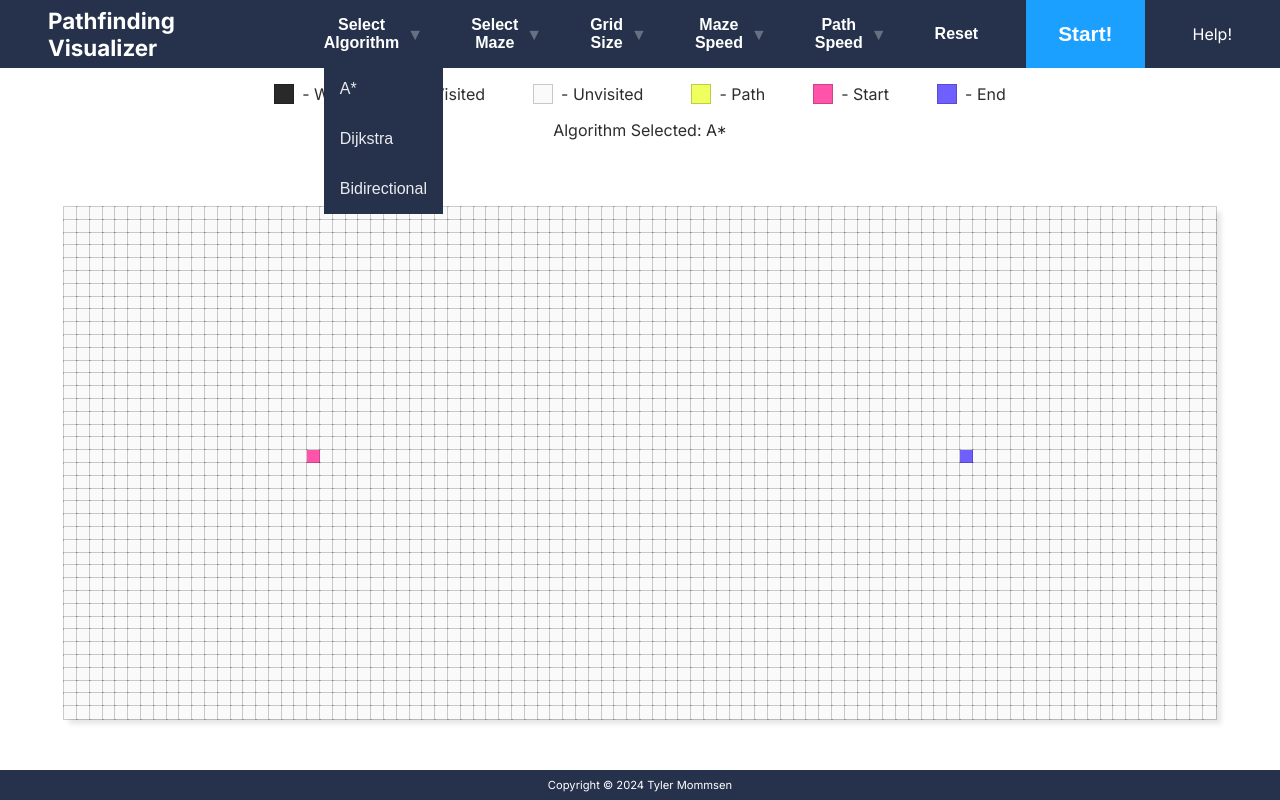
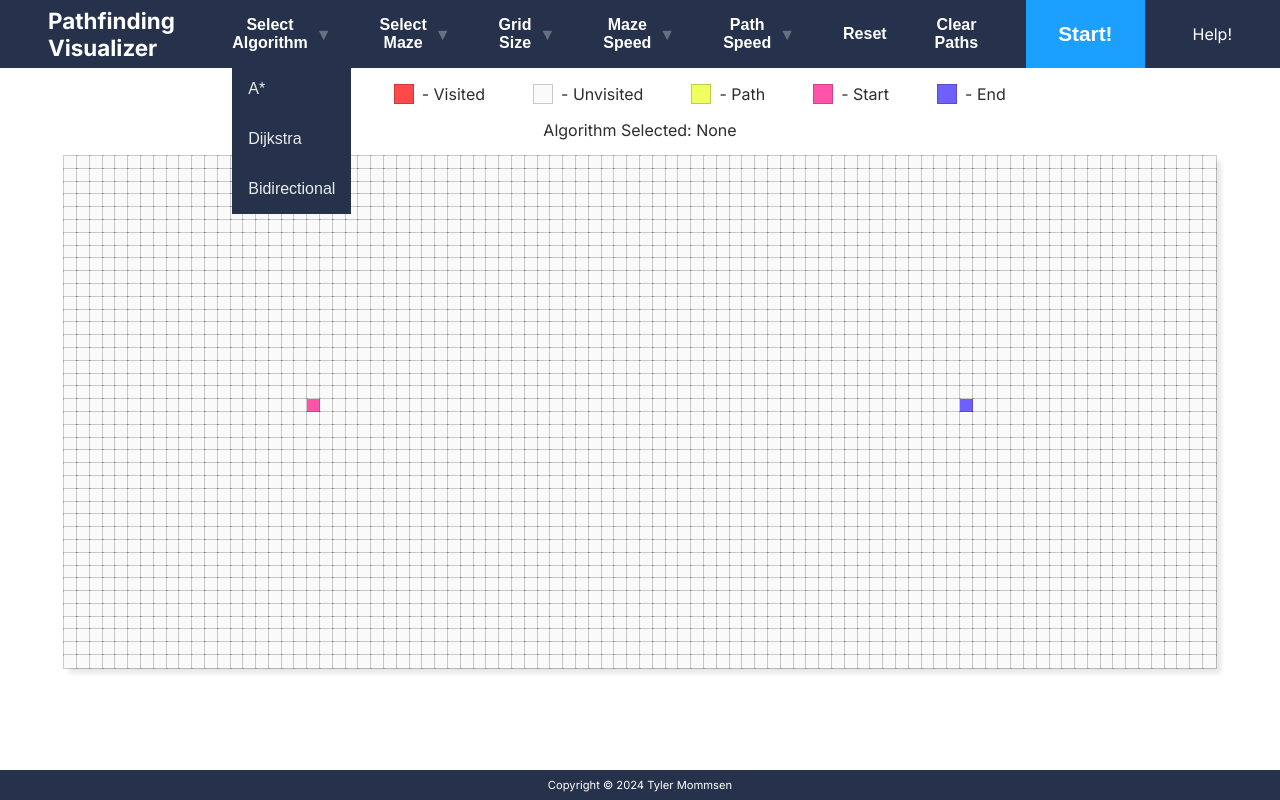
Before and after one commit to spsokhi/pathfinding-visualizer, a Next.js app: page / in a window 1280 px wide. Both pictures are taken after a click on the button "Select Algorithm". Built offline with nearby package versions, Linux system fonts and the light colour scheme.

Commit message:
Add reset and clear paths button

```diff
--- a/src/components/grid.tsx
+++ b/src/components/grid.tsx
@@ -52,14 +52,62 @@ export default function Grid() {
 	const [draggingNode, setDraggingNode] = useState<'start' | 'end' | null>(null); // checks if user is dragging start or end node
 	const [temporaryNode, setTemporaryNode] = useState<number | null>(null); // used to visualize dragging start/end node
 
-	const { start } = useSelections();
+	const { start, setStart, selections, resetClicked, setResetClicked, clearPaths, setClearPaths } =
+		useSelections();
+
+	const resetFullGrid = () => {
+		const newGrid = grid.map((node, index) => {
+			return {
+				...node,
+				isPath: false,
+				isOpenSet: false,
+				isClosedSet: false,
+				isWall: false,
+				previousNode: null,
+				gCost: Infinity,
+				hCost: 0,
+				neighbors: [],
+			};
+		});
+		addNeighbors(newGrid, GRID_WIDTH, GRID_HEIGHT);
+		setGrid(newGrid);
+		setResetClicked(false);
+	};
+
+	const resetPaths = () => {
+		const newGrid = grid.map((node, index) => {
+			return {
+				...node,
+				isPath: false,
+				isOpenSet: false,
+				isClosedSet: false,
+				previousNode: null,
+				gCost: Infinity,
+				hCost: 0,
+				neighbors: [],
+			};
+		});
+		addNeighbors(newGrid, GRID_WIDTH, GRID_HEIGHT);
+		setGrid(newGrid);
+		setClearPaths(false);
+	};
 
 	useEffect(() => {
 		if (start) {
-			aStar(grid[startNodeIdx], grid[endNodeIdx], grid, setGrid);
+			if (selections.selectalgorithm === 'A*') {
+				console.log('running');
+				aStar(grid[startNodeIdx], grid[endNodeIdx], grid, setGrid);
+			}
+			setStart(false);
+		}
+		if (resetClicked) {
+			resetFullGrid();
+		}
+		if (clearPaths) {
+			resetPaths();
 		}
 		// eslint-disable-next-line react-hooks/exhaustive-deps
-	}, [start]);
+	}, [start, resetClicked, clearPaths]);
 
 	const handleMouseDown = (nodeId: number, event: React.MouseEvent<HTMLDivElement>) => {
 		event.preventDefault(); // Prevent the default context menu
--- a/src/components/layout/info.tsx
+++ b/src/components/layout/info.tsx
@@ -1,6 +1,9 @@
-import React from 'react';
+'use client';
+import { useSelections } from '@/contexts/SelectionsContext';
 
 export default function Info() {
+	const { selections } = useSelections();
+
 	return (
 		<section id="info">
 			<div className="node-colors-info">
@@ -29,7 +32,7 @@ export default function Info() {
 					<p>- End</p>
 				</div>
 			</div>
-			<p>Algorithm Selected: A*</p>
+			<p>Algorithm Selected: {selections.selectalgorithm ? selections.selectalgorithm : 'None'}</p>
 		</section>
 	);
 }
--- a/src/components/layout/selections.tsx
+++ b/src/components/layout/selections.tsx
@@ -1,38 +1,57 @@
 'use client';
 import React, { useState } from 'react';
+import { useSelections } from '@/contexts/SelectionsContext';
 
-const selections = ['Select Algorithm', 'Select Maze', 'Grid Size', 'Maze Speed', 'Path Speed'];
+type SelectionContentsType = {
+	'Select Algorithm': string[];
+	'Select Maze': string[];
+	'Grid Size': string[];
+	'Maze Speed': string[];
+	'Path Speed': string[];
+};
 
-const SelectAlgorithmContent = ['A*', 'Dijkstra', 'Bidirectional'];
-const SelectMazeContent = [
-	'Recursive Division',
-	'Binary Tree',
-	'Sidewinder',
-	"Prim's",
-	'Hunt And Kill',
-];
-const GridSizeContent = ['Small', 'Large'];
-const MazeSpeedContent = ['Slow', 'Normal', 'Fast'];
-const PathSpeedContent = ['Slow', 'Normal', 'Fast'];
+const selectionContents: SelectionContentsType = {
+	'Select Algorithm': ['A*', 'Dijkstra', 'Bidirectional'],
+	'Select Maze': ['Recursive Division', 'Binary Tree', 'Sidewinder', "Prim's", 'Hunt And Kill'],
+	'Grid Size': ['Small', 'Large'],
+	'Maze Speed': ['Slow', 'Normal', 'Fast'],
+	'Path Speed': ['Slow', 'Normal', 'Fast'],
+};
+
+type SelectionName = keyof SelectionContentsType;
 
 export default function Selections({ start, setStart }: any) {
-	const [visibleDropdown, setVisibleDropdown] = useState<number | null>(null);
+	const [visibleDropdown, setVisibleDropdown] = useState<string | null>(null);
+	const { selections, setSelections, setResetClicked, setClearPaths } = useSelections();
 
-	const toggleDropdown = (index: number) => {
-		setVisibleDropdown(visibleDropdown === index ? null : index);
+	const toggleDropdown = (selection: string | null) => {
+		setVisibleDropdown(visibleDropdown === selection ? null : selection);
 	};
 
-	const dropdownContent = (selection: string) => {
-		let content = null;
-		if (selection === 'Select Algorithm') content = SelectAlgorithmContent;
-		if (selection === 'Select Maze') content = SelectMazeContent;
-		if (selection === 'Grid Size') content = GridSizeContent;
-		if (selection === 'Maze Speed') content = MazeSpeedContent;
-		if (selection === 'Path Speed') content = PathSpeedContent;
+	const updateSelectionsContext = (selectionName: string, selection: string) => {
+		// Convert selection name to state key format
+		const stateKey = selectionName.toLowerCase().replace(' ', '');
+		console.log(stateKey, selection);
+		setSelections({ ...selections, [stateKey]: selection });
+		toggleDropdown(null); // Close dropdown after selection
+	};
+
+	const DropdownContent = ({ selectionName }: { selectionName: SelectionName }) => {
+		const content: string[] = selectionContents[selectionName];
 		return (
 			<div className="drop-down-content">
-				{content?.map((selection, index) => (
-					<button key={index}>{selection}</button>
+				{content.map((option: string, index: number) => (
+					<button
+						key={index}
+						onClick={() => updateSelectionsContext(selectionName, option)}
+						className={
+							selections[selectionName.toLowerCase().replace(' ', '')] === option
+								? 'currently-selected'
+								: ''
+						}
+					>
+						{option}
+					</button>
 				))}
 			</div>
 		);
@@ -40,19 +59,29 @@ export default function Selections({ start, setStart }: any) {
 
 	return (
 		<div id="selections">
-			{selections.map((selection, index) => (
-				<div key={index} onClick={() => toggleDropdown(index)}>
+			{Object.keys(selectionContents).map((selection, index) => (
+				<div key={index} onClick={() => toggleDropdown(selection)}>
 					<span className="down-arrow">&#9660;</span>
 					<button className="selection-item">{selection}</button>
-					{visibleDropdown === index && dropdownContent(selection)}
+					{visibleDropdown === selection && (
+						<DropdownContent selectionName={selection as SelectionName} />
+					)}
 				</div>
 			))}
 
 			<div>
-				<button className="selection-item">Reset</button>
+				<button className="selection-item" onClick={() => setResetClicked(true)}>
+					Reset
+				</button>
 			</div>
 
-			<button id="visualize-btn" onClick={() => setStart(!start)}>
+			<div>
+				<button className="selection-item" onClick={() => setClearPaths(true)}>
+					Clear Paths
+				</button>
+			</div>
+
+			<button id="visualize-btn" onClick={() => setStart(true)}>
 				Start!
 			</button>
 		</div>
--- a/src/contexts/SelectionsContext.tsx
+++ b/src/contexts/SelectionsContext.tsx
@@ -9,20 +9,32 @@ const SelectionsContext = createContext<any>(null);
 
 export function SelectionsProvider({ children }: SelectionsContextProvider) {
 	const [selections, setSelections] = useState<any>({
-		algorithm: null,
-		maze: null,
-		gridSize: null,
-		mazeSpeed: null,
-		pathSpeed: null,
+		selectalgorithm: '',
+		selectmaze: '',
+		gridsize: 'Large',
+		mazespeed: 'Normal',
+		pathspeed: 'Normal',
 	});
 
 	const [resetClicked, setResetClicked] = useState(false);
+	const [clearPaths, setClearPaths] = useState(false);
 	const [start, setStart] = useState(false);
 
-	const value = { selections, setSelections, resetClicked, setResetClicked, start, setStart };
-
 	return (
-		<SelectionsContext.Provider value={{ start, setStart }}>{children}</SelectionsContext.Provider>
+		<SelectionsContext.Provider
+			value={{
+				start,
+				setStart,
+				selections,
+				setSelections,
+				resetClicked,
+				setResetClicked,
+				clearPaths,
+				setClearPaths,
+			}}
+		>
+			{children}
+		</SelectionsContext.Provider>
 	);
 }
 
--- a/src/styles/layout/_header.scss
+++ b/src/styles/layout/_header.scss
@@ -77,10 +77,15 @@
 				padding: 1rem;
 				white-space: nowrap;
 				transition: all 0.1s;
+				cursor: pointer;
 
 				&:hover {
 					background-color: $accent;
 				}
+			}
+
+			.currently-selected {
+				background-color: $accent;
 			}
 		}
 	}
--- a/src/styles/layout/_main.scss
+++ b/src/styles/layout/_main.scss
@@ -15,11 +15,11 @@
 	width: 100%;
 	display: grid;
 	place-items: center;
+	align-items: start;
 	background-color: $background;
 
 	#grid {
 		display: grid;
-		place-items: center;
 
 		grid-template-columns: repeat(90, 1fr);
 		box-shadow: 5px 5px 5px rgba($color: #000000, $alpha: 0.1);
--- a/src/utils/algorithms/astar.ts
+++ b/src/utils/algorithms/astar.ts
@@ -7,6 +7,8 @@ export default async function aStar(startNode: any, endNode: any, grid: any, set
 	let trackedGrid = [...grid];
 
 	const updateGrid = async (nodeToChange: any, type: string) => {
+		if (nodeToChange.isStart || nodeToChange.isEnd) return;
+
 		const newGrid = trackedGrid.map((node: any, index: number) => {
 			if (index === nodeToChange.id) {
 				if (type === 'open') {
```
